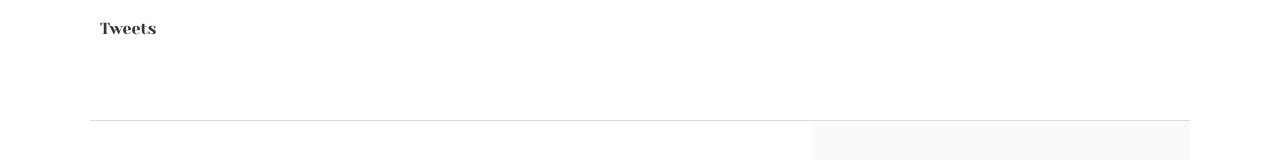
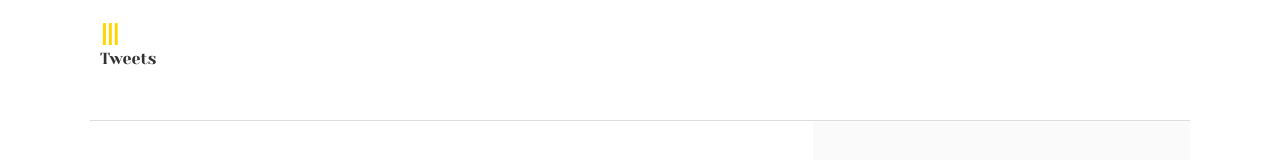
Before and after one commit to Sadiqag2001/alx_html_css, a plain HTML site: page css_basic/index.html in a window 1280 px wide. Shown: the top 160 px of the page. Drawn offline with Linux system fonts and the light colour scheme.

Commit message:
Initial Commit

```diff
--- a/css_basic/base.css
+++ b/css_basic/base.css
@@ -85,7 +85,13 @@ footer a {
 a {
 	color: #F80002;
 }
+.logo-symbol {
+  font-size: 30px;
+  color: gold;
+  margin-bottom: 15px;
+  margin-left: 10px;
 
+}
 
 /* Positioning and margins */
 
--- a/css_basic/index.html
+++ b/css_basic/index.html
@@ -9,6 +9,7 @@
 </head>
 <body class="works_on_smartphone">
     <header>
+        <span class="logo-symbol">&#8546;</span>
         <ul>
             <li><a href="/css_basic/tweets.html">Tweets</a></li>
         </ul>
```
